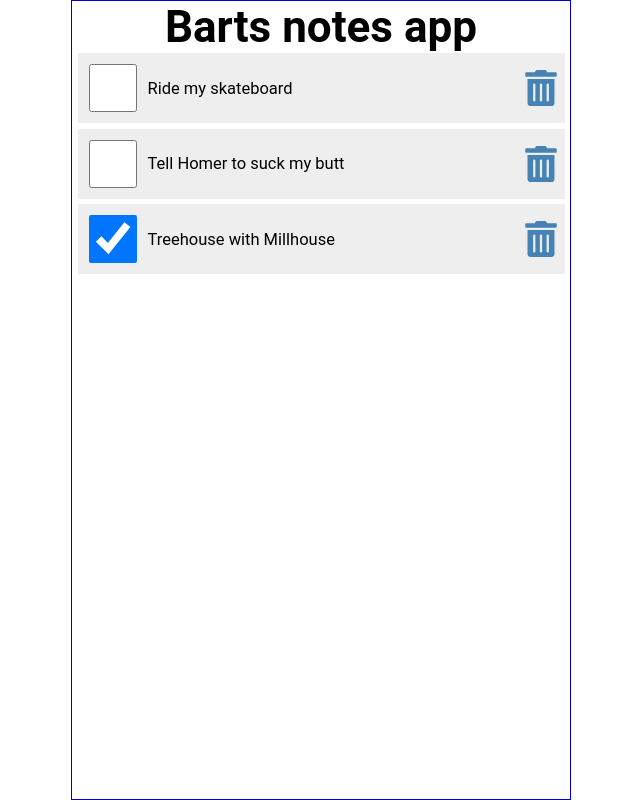
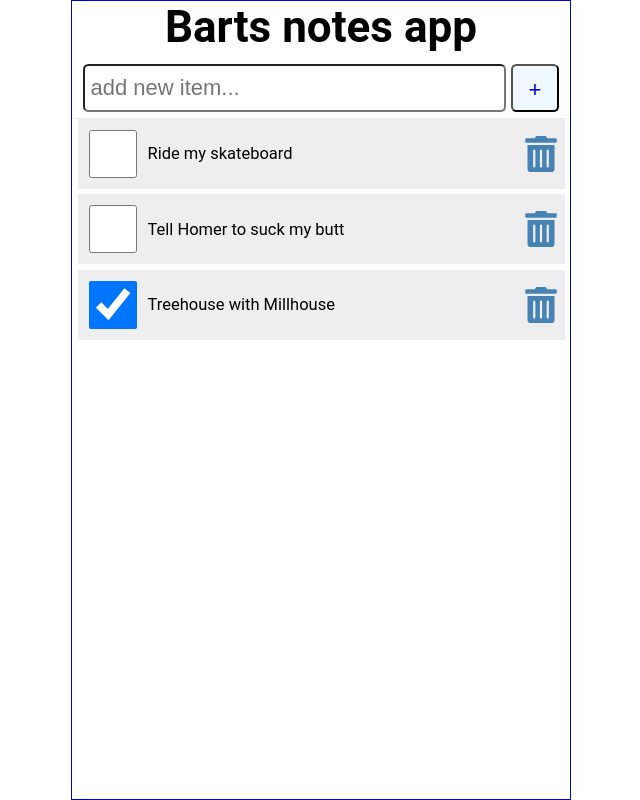
Before and after one commit to nkped/repo-barts-notes-client, a React (Create React App) app: page / in a window 1280 px wide. Shown: the whole page, without its empty margins (319-959 px from the left). Built offline with nearby package versions, Linux system fonts and the light colour scheme.

Commit message:
AddItem.js working

```diff
--- /dev/null
+++ b/src/AddItem.js
@@ -0,0 +1,18 @@
+import React from 'react'
+
+const AddItem = ({ newItem, setNewItem, handleSubmit }) => {
+  return (
+    <form className='addForm' >
+        <label></label>
+        <input
+            type='text'
+            placeholder='add new item...'
+            value={newItem}
+            onChange={(e) => setNewItem(e.target.value)}
+            onSubmit={handleSubmit}/>
+        <button>+</button>
+        </form>
+  )
+}
+
+export default AddItem
--- a/src/App.js
+++ b/src/App.js
@@ -1,8 +1,10 @@
 import { useState } from "react";
 import Content from "./Content";
+import AddItem from "./AddItem";
 
 function App() {
 
+  const [ newItem, setNewItem ] = useState('')
   const [ items, setItems ] = useState([
     { id: 1, checked: false, item: 'Ride my skateboard'},
     { id: 2, checked: false, item: 'Tell Homer to suck my butt'},
@@ -19,11 +21,23 @@ function App() {
   setItems(listItems)
   }
 
+  const handleSubmit = (e) => {
+    e.preventDefault()
+    console.log(newItem)
+    setNewItem('')
+
+  }
+
 
 
   return (
     <div className="App">
       <h1>Barts notes app</h1>
+      <AddItem
+        newItem={newItem}
+        setNewItem={setNewItem}
+        handleSubmit={handleSubmit}
+        />
       <Content
         items={items}
         handleCheck={handleCheck}
--- a/src/Content.js
+++ b/src/Content.js
@@ -5,11 +5,14 @@ import ItemList from './ItemList'
 const Content = ({ items, handleCheck, handleDelete }) => {
   return (
     <main className='main'>
+        { items.length ?
         <ItemList
             items={items}
             handleCheck={handleCheck}
             handleDelete={handleDelete}
             />
+            : <p style={{color: 'red'}}>List is empty...</p>
+        }
     </main>
   )
 }
```
